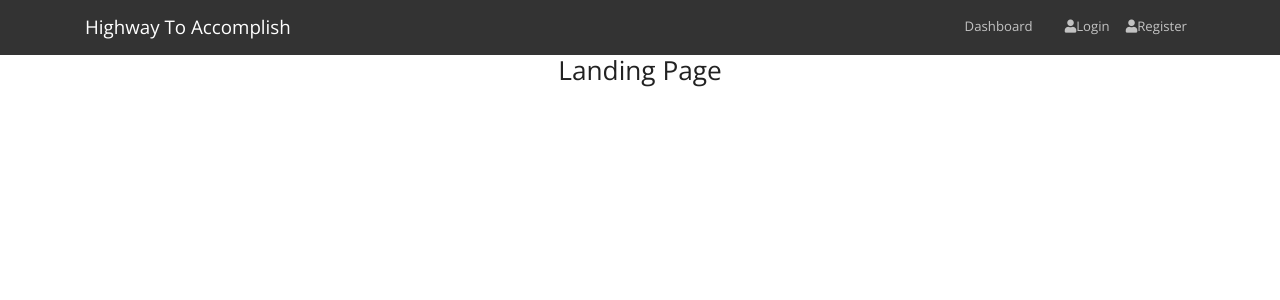
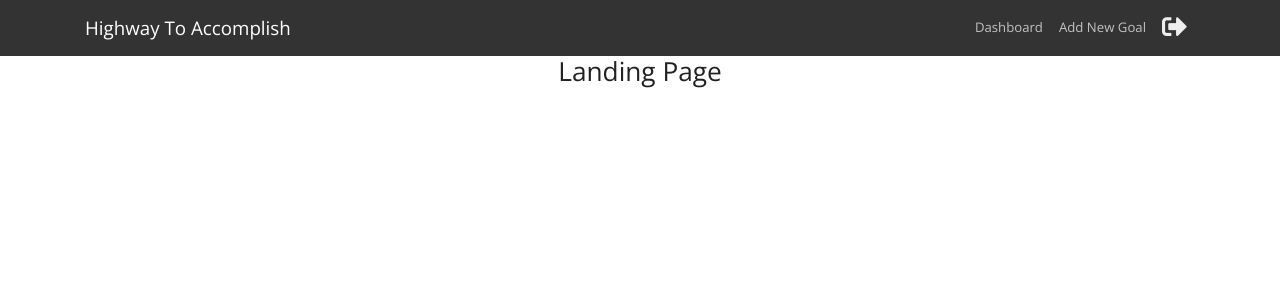
Before and after one commit to OlegSuncrown/epam, a React (Create React App) app: page / in a window 1280 px wide. Shown: the top 300 px of the page. Built offline with nearby package versions, Linux system fonts and the light colour scheme; sample sign-in values are in the browser's storage.

Commit message:
added logout and redirects

```diff
--- a/src/App.js
+++ b/src/App.js
@@ -20,7 +20,7 @@ const App = () => {
           <Route exact path="/" component={LandingPage} />
           <Route path="/register" component={RegisterPage} />
           <Route path="/login" component={LoginPage} />
-          <PrivateRoute path="/dashboard" component={Dashboard} />
+          <Route path="/dashboard" component={Dashboard} />
         </Switch>
       </AuthState>
     </>
--- a/src/Dashboard.js
+++ b/src/Dashboard.js
@@ -2,7 +2,7 @@ import { Switch, Route, useRouteMatch, Link } from "react-router-dom";
 import { Row, Col, Container } from "react-bootstrap";
 import { ProfilePage, UserGoalsPage, SeasonalGoals, BagesPage } from "./pages";
 import { SideBar } from "./components";
-
+import PrivateRoute from "./utils/PrivateRoute";
 const Dashboard = () => {
   let { path } = useRouteMatch();
   return (
@@ -16,13 +16,16 @@ const Dashboard = () => {
           </Col>
           <Col className="mx-auto">
             <Switch>
-              <Route exact path={path} component={ProfilePage} />
-              <Route path={`${path}/user-goals`} component={UserGoalsPage} />
-              <Route
+              <PrivateRoute exact path={path} component={ProfilePage} />
+              <PrivateRoute
+                path={`${path}/user-goals`}
+                component={UserGoalsPage}
+              />
+              <PrivateRoute
                 path={`${path}/seasonal-goals`}
                 component={SeasonalGoals}
               />
-              <Route path={`${path}/user-bages`} component={BagesPage} />
+              <PrivateRoute path={`${path}/user-bages`} component={BagesPage} />
             </Switch>
           </Col>
         </Row>
--- a/src/layouts/header/Header.js
+++ b/src/layouts/header/Header.js
@@ -1,8 +1,11 @@
-import React from "react";
-import { Navbar, Nav, Container } from "react-bootstrap";
+import React, { useContext } from "react";
+import { Navbar, Nav, Container, Button } from "react-bootstrap";
 import { NavLink } from "react-router-dom";
+import { AuthContext } from "../../context/auth/AuthContext";
 
 const Header = () => {
+  const { isAuthenticated, logOut } = useContext(AuthContext);
+
   return (
     <div>
       <Navbar bg="dark" variant="dark" expand="lg" collapseOnSelect>
@@ -14,18 +17,38 @@ const Header = () => {
           <Navbar.Toggle aria-controls="basic-navbar-nav" />
           <Navbar.Collapse id="basic-navbar-nav">
             <Nav className="ml-auto">
-              <Nav.Link to="/dashboard" className="mr-3" as={NavLink}>
-                Dashboard
-              </Nav.Link>
+              {!isAuthenticated ? (
+                <>
                   <Nav.Link to="/login" as={NavLink}>
-                <i className="fas fa-user"></i>
                     Login
                   </Nav.Link>
-
                   <Nav.Link to="/register" as={NavLink}>
-                <i className="fas fa-user"></i>
                     Register
                   </Nav.Link>
+                  )
+                </>
+              ) : (
+                <div className="d-flex align-items-center">
+                  <Nav.Link exact to="/dashboard" as={NavLink}>
+                    Dashboard
+                    {/* <i className='fas fa-user ml-2'></i> */}
+                  </Nav.Link>
+                  <Nav.Link to="/dashboard/user-bages" as={NavLink}>
+                    Add New Goal
+                    {/* <i className='fas fa-user ml-2'></i> */}
+                  </Nav.Link>
+                  <Button
+                    variant="outline-secondary"
+                    className="border-0"
+                    onClick={logOut}
+                  >
+                    <i
+                      className="fas fa-sign-out-alt"
+                      style={{ fontSize: "25px" }}
+                    ></i>
+                  </Button>
+                </div>
+              )}
             </Nav>
           </Navbar.Collapse>
         </Container>
--- a/src/pages/register/RegisterPage.js
+++ b/src/pages/register/RegisterPage.js
@@ -1,9 +1,9 @@
-import React, { useContext, useState } from "react";
+import React, { useContext, useState, useEffect } from "react";
 import { Form, Button, Col, Container } from "react-bootstrap";
 import { AuthContext } from "../../context/auth/AuthContext";
 
-const Register = () => {
-  const { registerUser } = useContext(AuthContext);
+const Register = ({ history }) => {
+  const { registerUser, isAuthenticated } = useContext(AuthContext);
 
   const [validated, setValidated] = useState(false);
   const [userRegister, setUserRegister] = useState({
@@ -14,6 +14,13 @@ const Register = () => {
   });
 
   const { firstName, lastName, email, password } = userRegister;
+
+  // Redirect user if isAuthenticated
+  useEffect(() => {
+    if (isAuthenticated) {
+      history.push("/dashboard");
+    }
+  }, [isAuthenticated]);
 
   // Get value from the form
   const onChange = (e) =>
```
Lines whose indentation alone changed are shown as unchanged.
